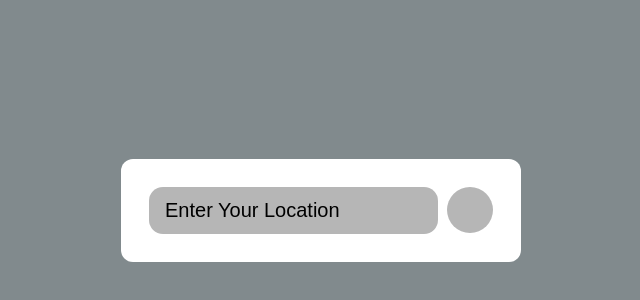
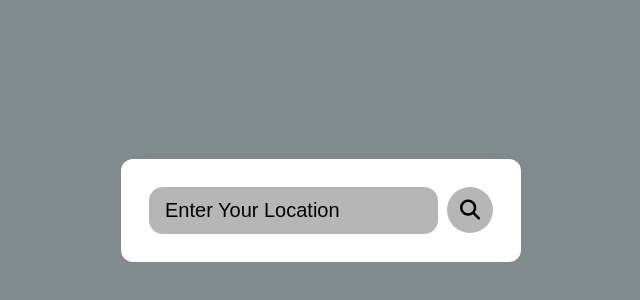
Before and after one commit to Ayush-Bhosale/Weather, a plain HTML site: page index.html in a window 1280 px wide. Shown: the part 190-490 px from the top of the page, 319-959 px from the left. Drawn offline with Linux system fonts and the light colour scheme.

Commit message:
Update index.html

```diff
--- a/index.html
+++ b/index.html
@@ -13,7 +13,7 @@
             <div class="search-box">
                 <input type="text" placeholder="Enter your location" class="input-box">
 
-                <button class="fa-solid-magnifying-glass" name="search" id="searchBtn"></button>
+                <button class="fa-solid fa-magnifying-glass" name="search" id="searchBtn"></button>
             </div>
         </div>
 
```
